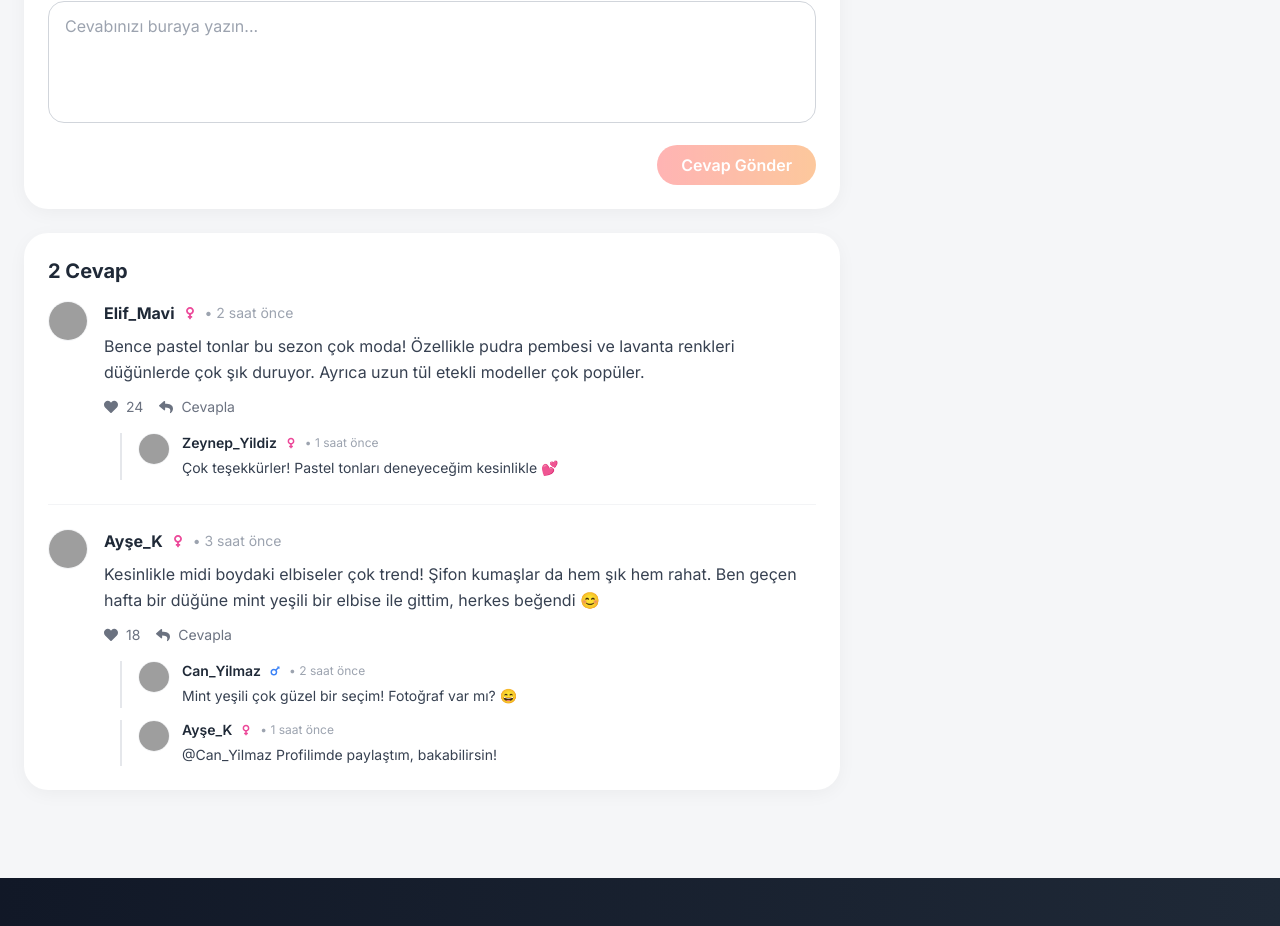
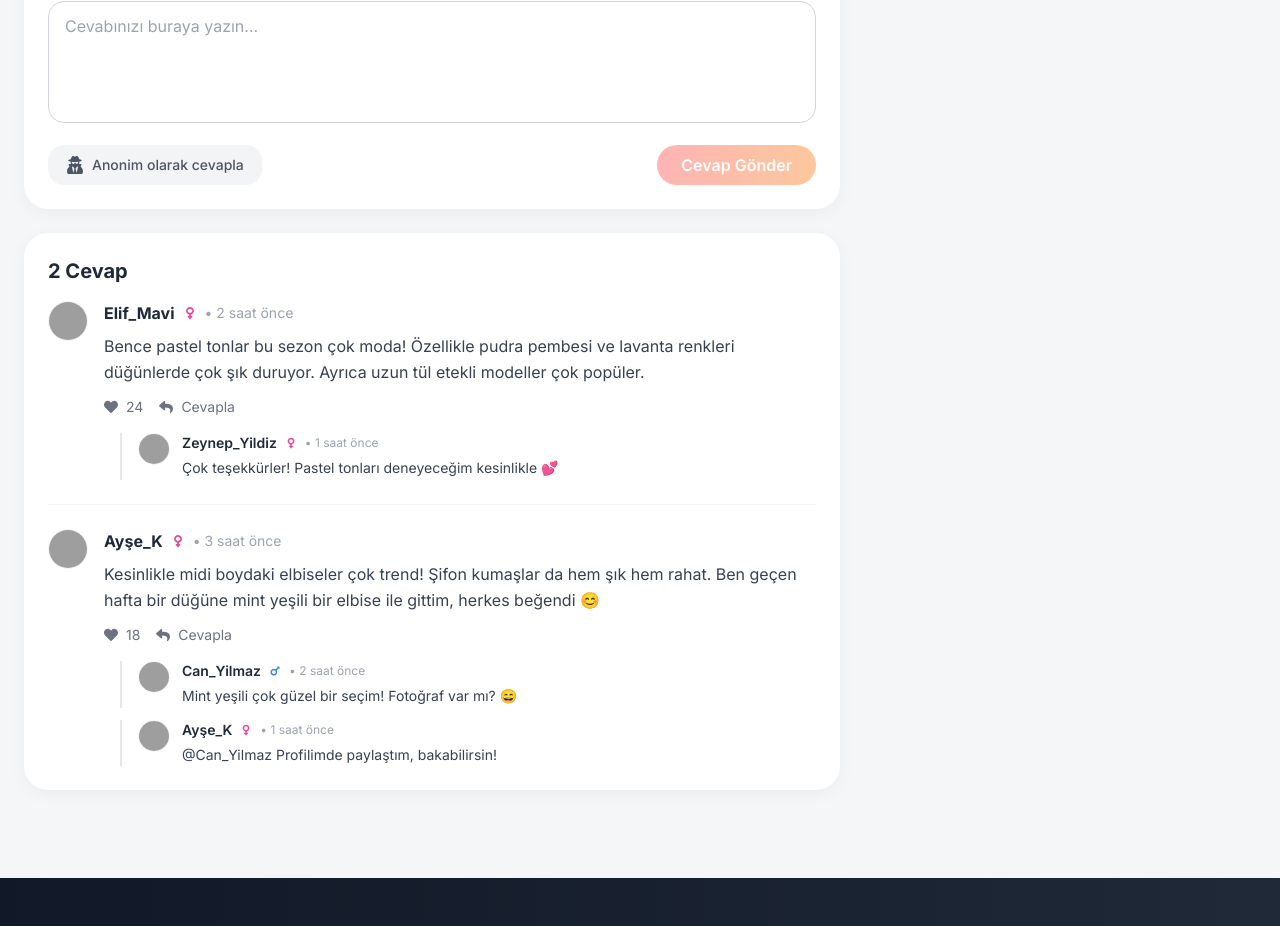
Before and after one commit to koti42/girlandguysanswer, a React (Vite) app: page /question/1 in a window 1280 px wide. Shown: the part 1057-1983 px from the top of the page. Built offline with nearby package versions, Linux system fonts and the light colour scheme; grey boxes are pictures that could not be loaded.

Commit message:
feat: Add anonymous option to question detail page
- Add anonymous button to main answer form
- Add anonymous button to reply forms
- Same ghost icon design
- Independent anonymous state for each reply
- Purple theme when active

```diff
--- a/src/pages/QuestionDetailPage.jsx
+++ b/src/pages/QuestionDetailPage.jsx
@@ -1,6 +1,6 @@
 import React, { useState } from 'react';
 import { useParams, Link } from 'react-router-dom';
-import { FaHeart, FaComment, FaEye, FaMars, FaVenus, FaShare, FaReply } from 'react-icons/fa';
+import { FaHeart, FaComment, FaEye, FaMars, FaVenus, FaShare, FaReply, FaUserSecret } from 'react-icons/fa';
 import MainLayout from '../layouts/MainLayout';
 import { questions } from '../data/mockData';
 import { TrendsWidget, TopUsersWidget, AnnouncementsWidget } from '../components/Widgets';
@@ -8,8 +8,10 @@ import { TrendsWidget, TopUsersWidget, AnnouncementsWidget } from '../components
 const QuestionDetailPage = () => {
     const { id } = useParams();
     const [commentText, setCommentText] = useState('');
+    const [isCommentAnonymous, setIsCommentAnonymous] = useState(false);
     const [replyingTo, setReplyingTo] = useState([]); // Array to support multiple replies
     const [replyTexts, setReplyTexts] = useState({}); // Object to store reply text for each answer
+    const [replyAnonymous, setReplyAnonymous] = useState({}); // Anonymous state for each reply
 
     // Find question by ID
     const question = questions.find(q => q.id === parseInt(id));
@@ -89,8 +91,12 @@ const QuestionDetailPage = () => {
     const handleSubmitComment = (e) => {
         e.preventDefault();
         if (commentText.trim()) {
-            console.log('Cevap gönderildi:', commentText);
+            console.log('Cevap gönderildi:', {
+                text: commentText,
+                anonymous: isCommentAnonymous
+            });
             setCommentText('');
+            setIsCommentAnonymous(false);
         }
     };
 
@@ -98,8 +104,13 @@ const QuestionDetailPage = () => {
         e.preventDefault();
         const replyText = replyTexts[answerId];
         if (replyText && replyText.trim()) {
-            console.log('Yanıt gönderildi:', replyText, 'Cevap ID:', answerId);
+            console.log('Yanıt gönderildi:', {
+                text: replyText,
+                answerId: answerId,
+                anonymous: replyAnonymous[answerId] || false
+            });
             setReplyTexts(prev => ({ ...prev, [answerId]: '' }));
+            setReplyAnonymous(prev => ({ ...prev, [answerId]: false }));
             setReplyingTo(prev => prev.filter(id => id !== answerId));
         }
     };
@@ -213,7 +224,18 @@ const QuestionDetailPage = () => {
                             rows={4}
                             className="w-full px-4 py-3 rounded-xl border border-gray-300 focus:outline-none focus:border-coral focus:ring-1 focus:ring-coral/20 transition-all resize-none mb-4"
                         />
-                        <div className="flex justify-end">
+                        <div className="flex items-center justify-between">
+                            <button
+                                type="button"
+                                onClick={() => setIsCommentAnonymous(!isCommentAnonymous)}
+                                className={`flex items-center gap-2 px-4 py-2 rounded-xl font-medium transition-all ${isCommentAnonymous
+                                        ? 'bg-purple-100 text-purple-700 border-2 border-purple-300'
+                                        : 'bg-gray-100 text-gray-600 border-2 border-transparent hover:border-gray-300'
+                                    }`}
+                            >
+                                <FaUserSecret className="text-lg" />
+                                <span className="text-sm">{isCommentAnonymous ? 'Anonim cevap' : 'Anonim olarak cevapla'}</span>
+                            </button>
                             <button
                                 type="submit"
                                 disabled={!commentText.trim()}
@@ -315,6 +337,19 @@ const QuestionDetailPage = () => {
                                                         className="w-full px-4 py-3 rounded-xl border border-gray-300 focus:outline-none focus:border-coral focus:ring-1 focus:ring-coral/20 transition-all resize-none mb-3"
                                                         autoFocus
                                                     />
+                                                    <div className="mb-3">
+                                                        <button
+                                                            type="button"
+                                                            onClick={() => setReplyAnonymous(prev => ({ ...prev, [answer.id]: !prev[answer.id] }))}
+                                                            className={`flex items-center gap-2 px-3 py-1.5 rounded-lg font-medium transition-all text-sm ${replyAnonymous[answer.id]
+                                                                    ? 'bg-purple-100 text-purple-700 border-2 border-purple-300'
+                                                                    : 'bg-gray-100 text-gray-600 border-2 border-transparent hover:border-gray-300'
+                                                                }`}
+                                                        >
+                                                            <FaUserSecret />
+                                                            <span className="text-xs">{replyAnonymous[answer.id] ? 'Anonim yanıt' : 'Anonim olarak yanıtla'}</span>
+                                                        </button>
+                                                    </div>
                                                     <div className="flex gap-2 justify-end">
                                                         <button
                                                             type="button"
```
